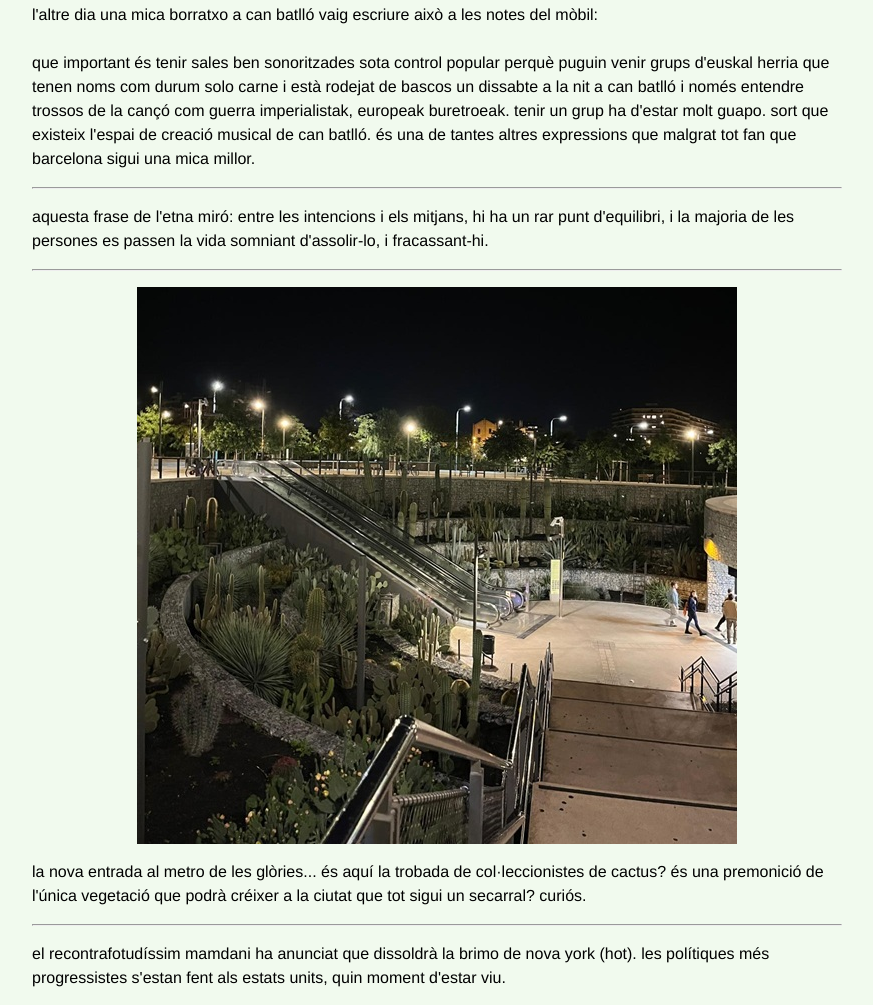
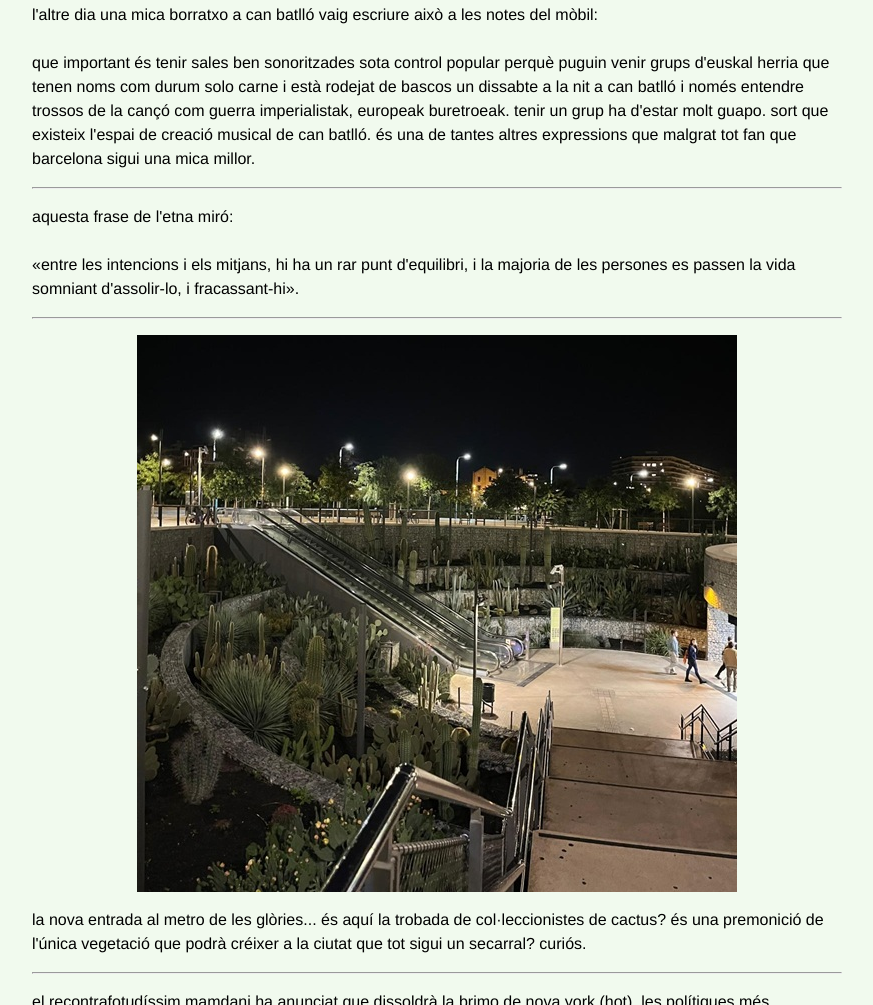
Before and after one commit to pudigas/nostalgicsdelapizzamediterrania, a plain HTML site: page blog/18_novembre.html in a window 1280 px wide. Shown: the part 2975-3980 px from the top of the page, without its empty margins (218-1091 px from the left). Drawn offline with Linux system fonts and the light colour scheme; a script that the page names is missing.

Commit message:
Update 18_novembre.html

```diff
--- a/blog/18_novembre.html
+++ b/blog/18_novembre.html
@@ -60,7 +60,7 @@ m'està començant a colpejar fort la ressaca emocional del postvaga. quina viol
 </p>
 <hr>
 <p>
-    aquesta frase de l'etna miró: entre les intencions i els mitjans, hi ha un rar punt d'equilibri, i la majoria de les persones es passen la vida somniant d'assolir-lo, i fracassant-hi.
+    aquesta frase de l'etna miró: <br><br> «entre les intencions i els mitjans, hi ha un rar punt d'equilibri, i la majoria de les persones es passen la vida somniant d'assolir-lo, i fracassant-hi».
 </p>
 <hr>
 <p> <img class="displayed" src="/images/metro_glories.jpeg" alt="l'entrada del metro a glòries">
```
